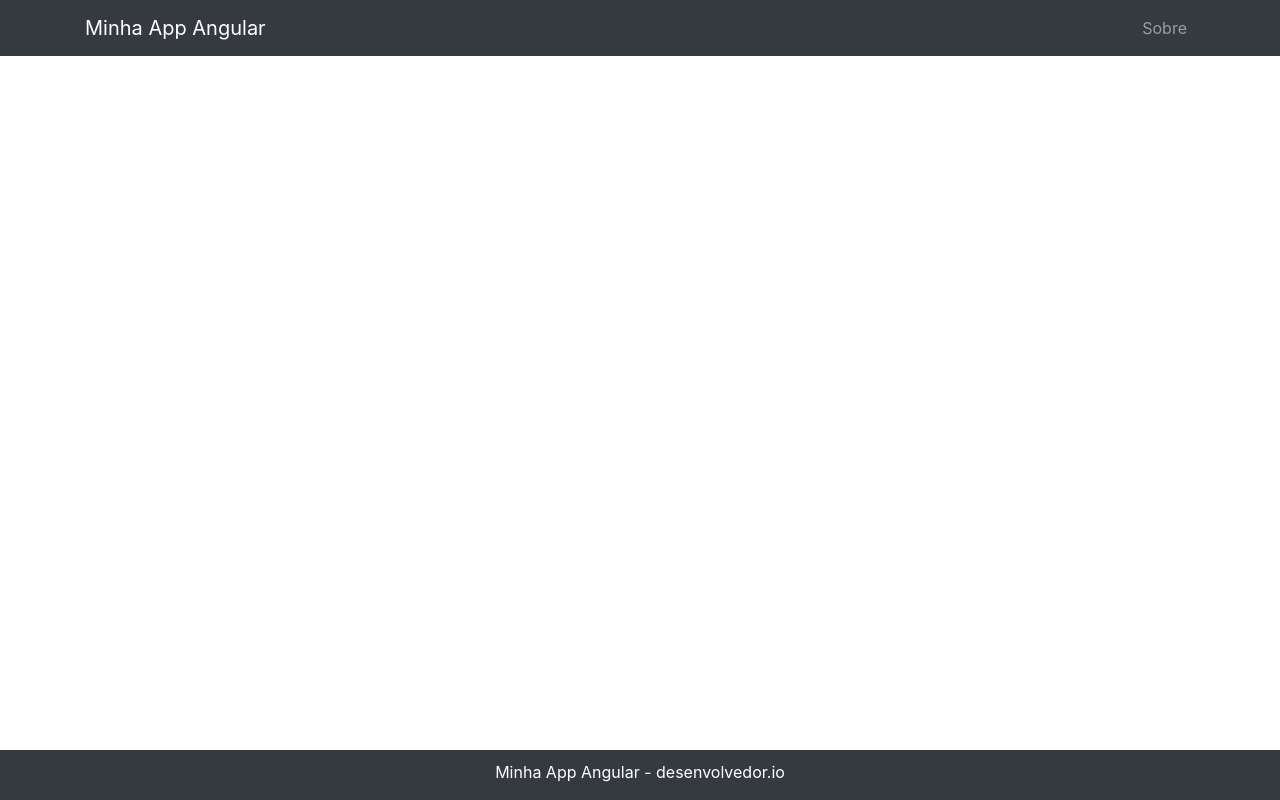
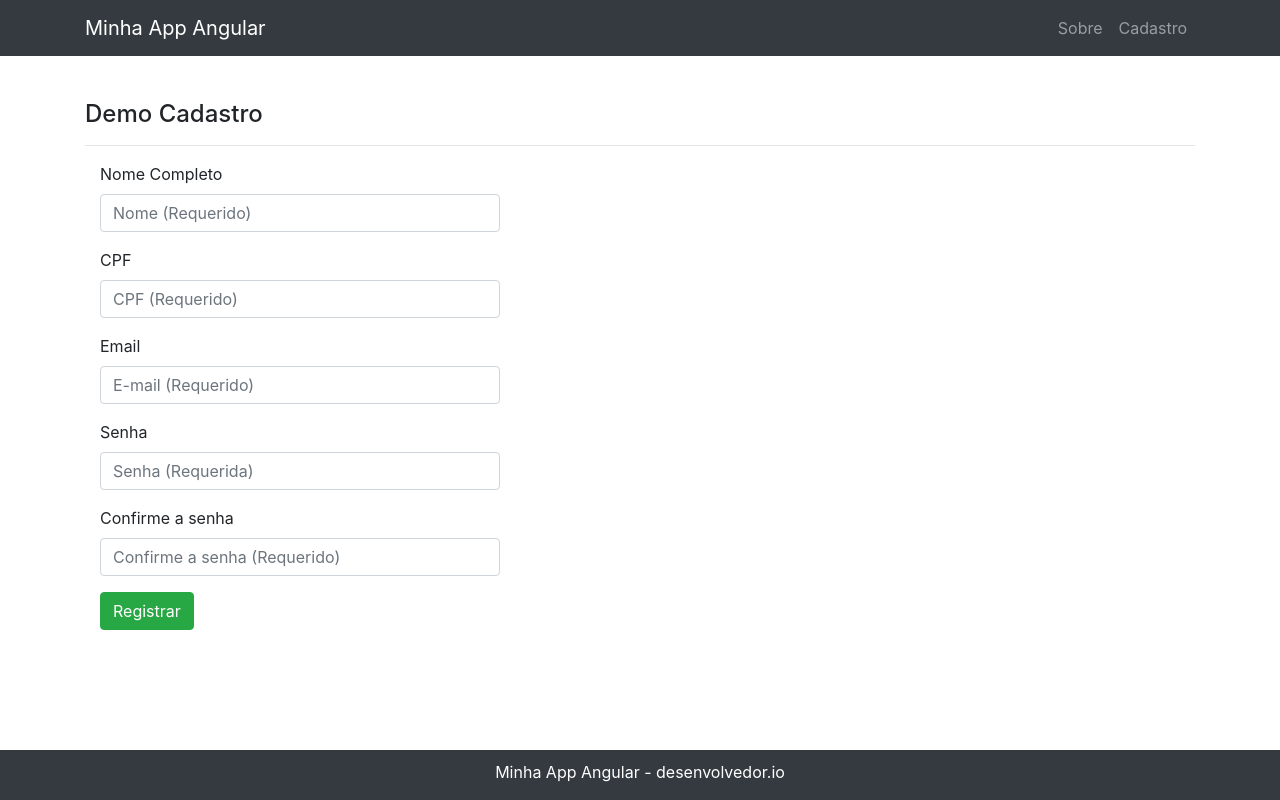
Before and after one commit to antonio2911/Angular-Avan-ado, an Angular app in the folder Curso/: page /cadastro in a window 1280 px wide. Before the commit this address led to /. Built offline with nearby package versions, Linux system fonts and the light colour scheme.

Commit message:
HTML formulario cadastro

```diff
--- a/Curso/src/app/app.routes.ts
+++ b/Curso/src/app/app.routes.ts
@@ -1,9 +1,11 @@
 import { Routes } from '@angular/router';
 import { HomeComponent } from './navegacao/home/home.component';
 import { SobreComponent } from './institucional/sobre/sobre.component';
+import { CadastroComponent } from './demos/reactforms/cadastro/cadastro.component';
 
 export const rootRouterConfig: Routes = [
     { path: '', redirectTo: '/home', pathMatch: 'full'},
     { path: 'home', component: HomeComponent},
-    { path: 'sobre', component: SobreComponent }
+    { path: 'sobre', component: SobreComponent },
+    { path: 'cadastro', component: CadastroComponent }
 ];
--- /dev/null
+++ b/Curso/src/app/demos/reactforms/cadastro/cadastro.component.html
@@ -0,0 +1,49 @@
+<div class="container main-container">
+    <h4>Demo Cadastro</h4>
+    <hr>
+    <form novalidate>
+        <div class="form-horizontal">
+
+            <div class="form-group">
+                <label class="col-md-2 control-label" for="nome">Nome Completo</label>
+                <div class="col-md-10">
+                    <input type="text" class="form-control" id="nome" placeholder="Nome (Requerido)">
+                </div>
+            </div>
+
+            <div class="form-group">
+                <label class="col-md-2 control-label">CPF</label>
+                <div class="col-md-10">
+                    <input type="text" class="form-control" id="cpf" placeholder="CPF (Requerido)">
+                </div>
+            </div>
+
+            <div class="form-group">
+                <label class="col-md-2 control-label">Email</label>
+                <div class="col-md-10">
+                    <input type="text" class="form-control" id="email" placeholder="E-mail (Requerido)">
+                </div>
+            </div>
+
+            <div class="form-group">
+                <label class="col-md-2 control-label">Senha</label>
+                <div class="col-md-10">
+                    <input type="password" class="form-control" id="senha" placeholder="Senha (Requerida)">
+                </div>
+            </div>
+
+            <div class="form-group">
+                <label class="col-md-2 control-label">Confirme a senha</label>
+                <div class="col-md-10">
+                    <input type="password" class="form-control" id="senhaConfirmacao" placeholder="Confirme a senha (Requerido)">
+                </div>
+            </div>
+
+            <div class="form-group">
+                <div class="col-md-4 col-md-offset-2">
+                    <span><button class="btn btn-success" id="registrar" type="submit">Registrar</button></span>
+                </div>
+            </div>
+        </div>
+    </form>
+</div>
--- /dev/null
+++ b/Curso/src/app/demos/reactforms/cadastro/cadastro.component.ts
@@ -0,0 +1,15 @@
+import { Component, OnInit } from '@angular/core';
+
+@Component({
+  selector: 'app-cadastro',
+  templateUrl: './cadastro.component.html',
+  styles: []
+})
+export class CadastroComponent implements OnInit {
+
+  constructor() { }
+
+  ngOnInit() {
+  }
+
+}
--- a/Curso/src/app/navegacao/menu/menu.component.html
+++ b/Curso/src/app/navegacao/menu/menu.component.html
@@ -9,6 +9,8 @@
         <ul class="navbar-nav ml-auto">
           <li class="nav-item">
             <a class="nav-link"  [routerLink]="['/sobre']">Sobre</a>
+          <li class="nav-item">
+            <a class="nav-link"  [routerLink]="['/cadastro']">Cadastro</a>
           </li>
         </ul>
       </div>
--- a/Curso/src/styles.css
+++ b/Curso/src/styles.css
@@ -13,3 +13,9 @@
   height: 50px;
   text-align: center;
 }
+
+input,
+select,
+textarea {
+  max-width: 400px;
+}
```
Also changed, not shown: Curso/src/app/app.module.ts (+6 -2 lines), 2 other files (tests, documents, lock files or other folders).
